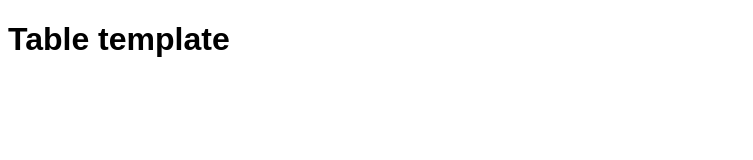
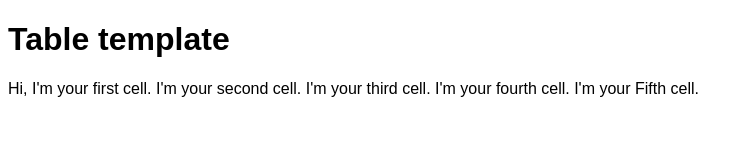
Before and after one commit to AjloriaCodex/OdinProject, a plain HTML site: page Fullstack Javascript/IntermediateHtml&Css/TablesAssessment /blank-template.html in a window 1280 px wide. Shown: the whole page, without its empty margins (0-753 px from the left). Drawn offline with Linux system fonts and the light colour scheme.

Commit message:
{message}

```diff
--- a/Fullstack Javascript/IntermediateHtml&Css/TablesAssessment /blank-template.html
+++ b/Fullstack Javascript/IntermediateHtml&Css/TablesAssessment /blank-template.html
@@ -8,6 +8,15 @@
   </head>
   <body>
     <h1>Table template</h1>
+    <tr>
+      <td>Hi, I'm your first cell.</td>
+      <td>I'm your second cell.</td>
+      <td>I'm your third cell.</td>
+      <td>I'm your fourth cell.</td>
+      <td>I'm your Fifth cell.</td>
+    </tr>
+
+
 
 
   </body>
```
